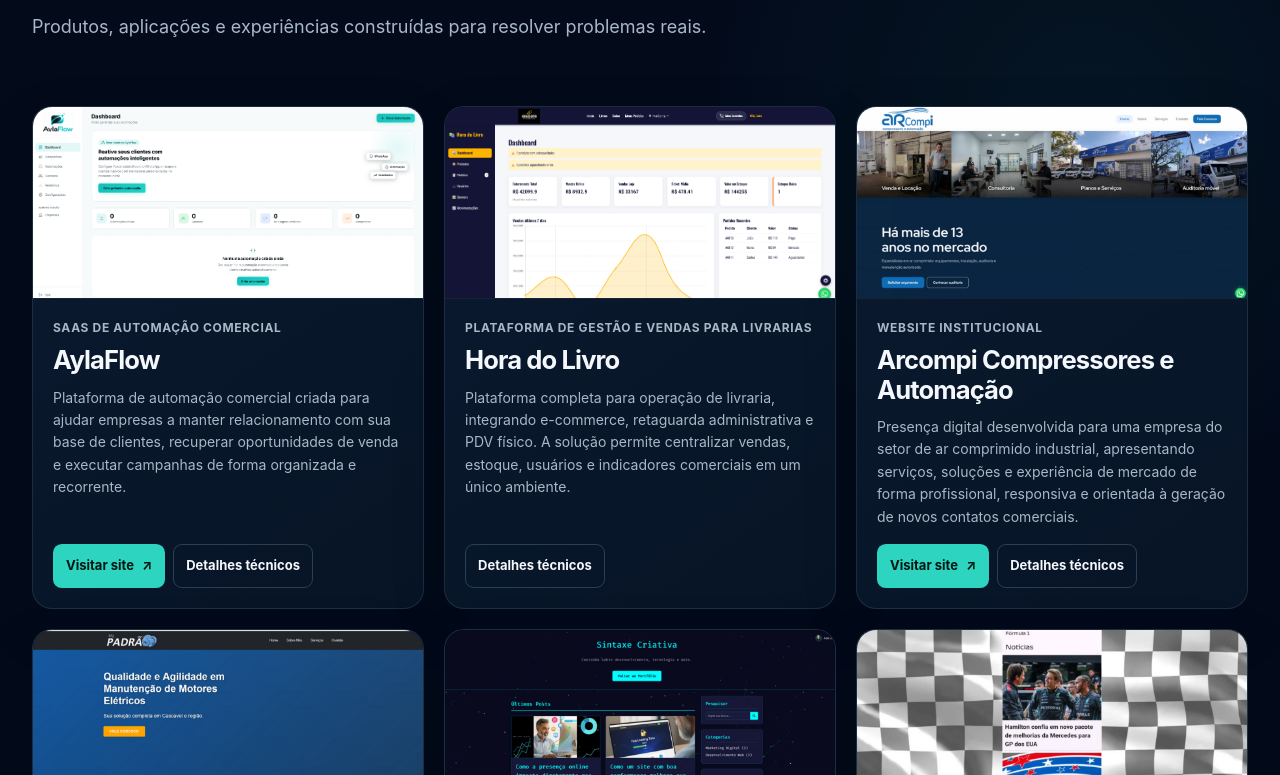
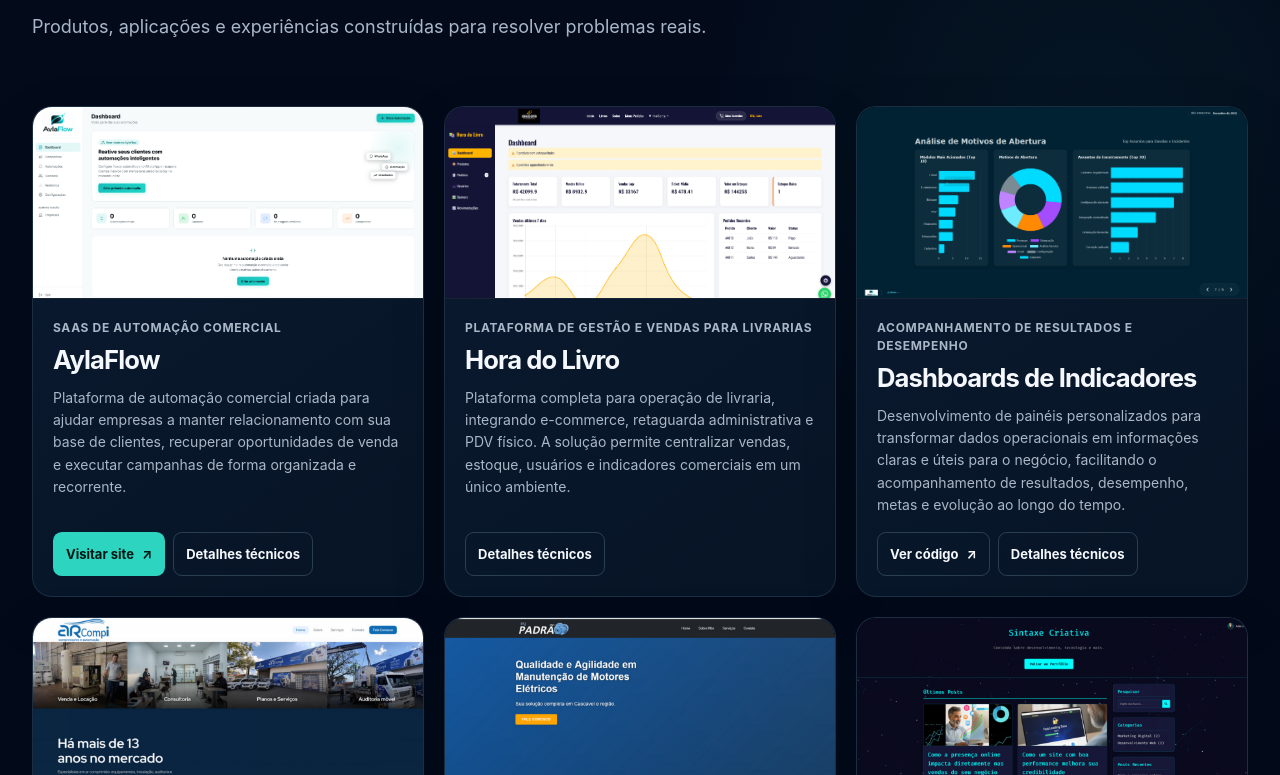
Before and after one commit to luizguilhermefw/portfolio, a Vue app: page / in a window 1280 px wide. Shown: the part 1045-1820 px from the top of the page. Built offline with nearby package versions, Linux system fonts and the light colour scheme.

Commit message:
feat: add custom dashboards project

```diff
--- a/src/data/projects.ts
+++ b/src/data/projects.ts
@@ -2,6 +2,7 @@
 import aylaFlowImage from '../../images/projects/img-aylaflow.png'
 import blogImage from '../../images/projects/img-blog.webp'
 import campaignImage from '../../images/projects/img-jogo-campanha.webp'
+import dashboardImage from '../../images/projects/imagem-dashboard-app.png'
 import formulaOneImage from '../../images/projects/img-formula1.webp'
 import horaDoLivroImage from '../../images/projects/img-horadolivro.png'
 import padraoImage from '../../images/projects/img-padrao.webp'
@@ -87,6 +88,42 @@
     imageAlt: 'Dashboard do Hora do Livro',
     links: [],
     featured: 'secondary',
+  },
+  {
+    id: 'dashboard-indicadores',
+    name: 'Dashboards de Indicadores',
+    category: 'Acompanhamento de resultados e desempenho',
+    description:
+      'Desenvolvimento de painéis personalizados para transformar dados operacionais em informações claras e úteis para o negócio, facilitando o acompanhamento de resultados, desempenho, metas e evolução ao longo do tempo.',
+    technologies: ['JavaScript', 'HTML', 'CSS', 'Chart.js', 'SheetJS / XLSX', 'Papa Parse', 'Flatpickr', 'html2canvas', 'jsPDF'],
+    technicalHighlights: [
+      'Painéis e indicadores personalizáveis conforme os dados e o escopo de cada operação',
+      'Importação de dados de planilhas CSV e XLSX',
+      'Cálculo dinâmico de indicadores e gráficos interativos',
+      'Comparativos mensais e evolução histórica',
+      'Segmentação por cliente e indicadores por loja, tipo e módulo',
+      'Filtros por período e acompanhamento de SLA',
+      'Exportação de apresentações em PDF e HTML',
+      'Apresentação em slides e personalização de logos',
+      'Recursos e adaptações definidos conforme a necessidade e o escopo contratado',
+    ],
+    securityHighlights: [
+      'Processamento dos dados importados no navegador',
+      'Persistência local dos dados em IndexedDB e das preferências em localStorage',
+      'Exportação de backup e restauração de dados locais',
+      'Controle para limpeza dos dados armazenados no navegador',
+    ],
+    image: dashboardImage,
+    imageAlt: 'Dashboard de indicadores com métricas, gráficos e evolução histórica',
+    links: [
+      {
+        label: 'Ver código',
+        url: 'https://github.com/luizguilhermefw/rmr-dashboard',
+        kind: 'repository',
+        external: true,
+      },
+    ],
+    featured: false,
   },
   {
     id: 'arcompi',
```
Also changed, not shown: images/projects/imagem-dashboard-app.png (added).
